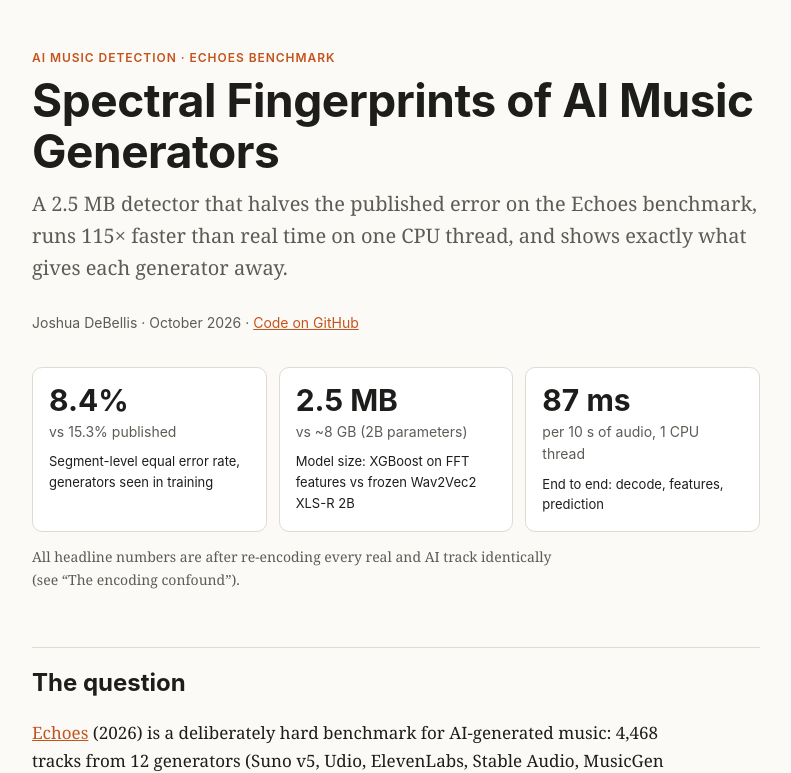
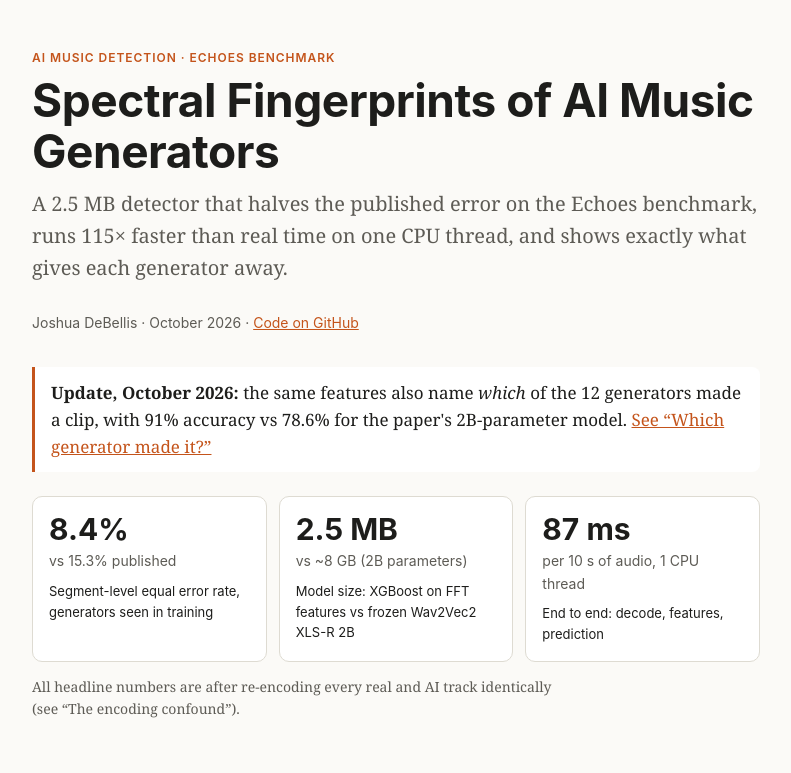
Before and after one commit to joshuadebellis/ai-music-fingerprints, a plain HTML site: page docs/index.html in a window 1280 px wide. Shown: the top 773 px of the page, without its empty margins (244-1035 px from the left). Drawn offline with Linux system fonts and the light colour scheme.

Commit message:
Update index.html
attribution update

```diff
--- a/docs/index.html
+++ b/docs/index.html
@@ -60,6 +60,7 @@
 <h1>Spectral Fingerprints of AI Music Generators</h1>
 <p class="lede">A 2.5&nbsp;MB detector that halves the published error on the Echoes benchmark, runs 115× faster than real time on one CPU thread, and shows exactly what gives each generator away.</p>
 <div class="byline sans">Joshua DeBellis · October 2026 · <a href="https://github.com/joshuadebellis/ai-music-fingerprints">Code on GitHub</a></div>
+  <div class="callout"><b>Update, October 2026:</b> the same features also name <i>which</i> of the 12 generators made a clip, with 91% accuracy vs 78.6% for the paper's 2B-parameter model. <a href="#attribution">See “Which generator made it?”</a></div>
 
 <div class="stats">
   <div class="stat"><div class="big">8.4%</div><div class="vs">vs 15.3% published</div><div class="label">Segment-level equal error rate, generators seen in training</div></div>
```
